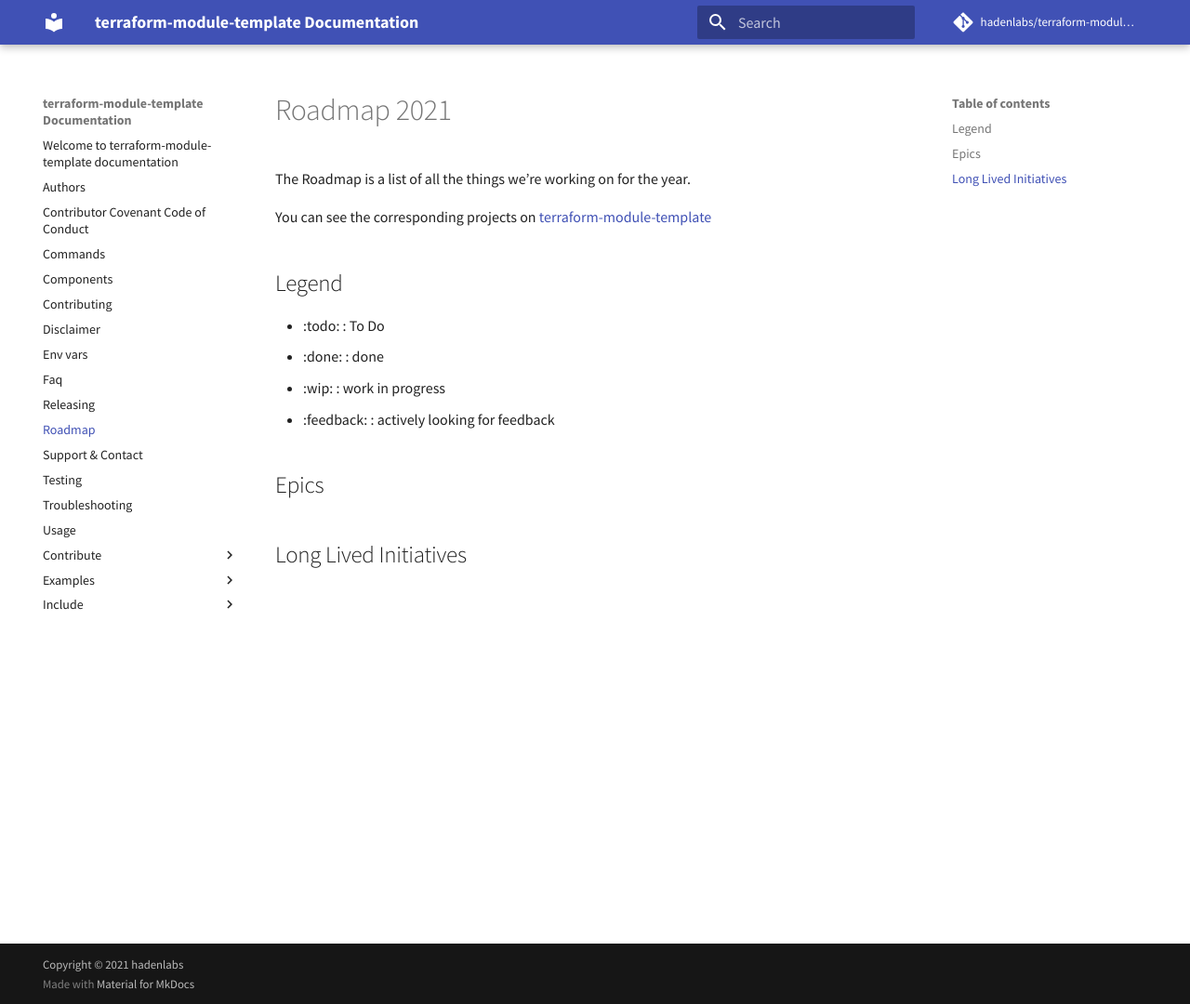
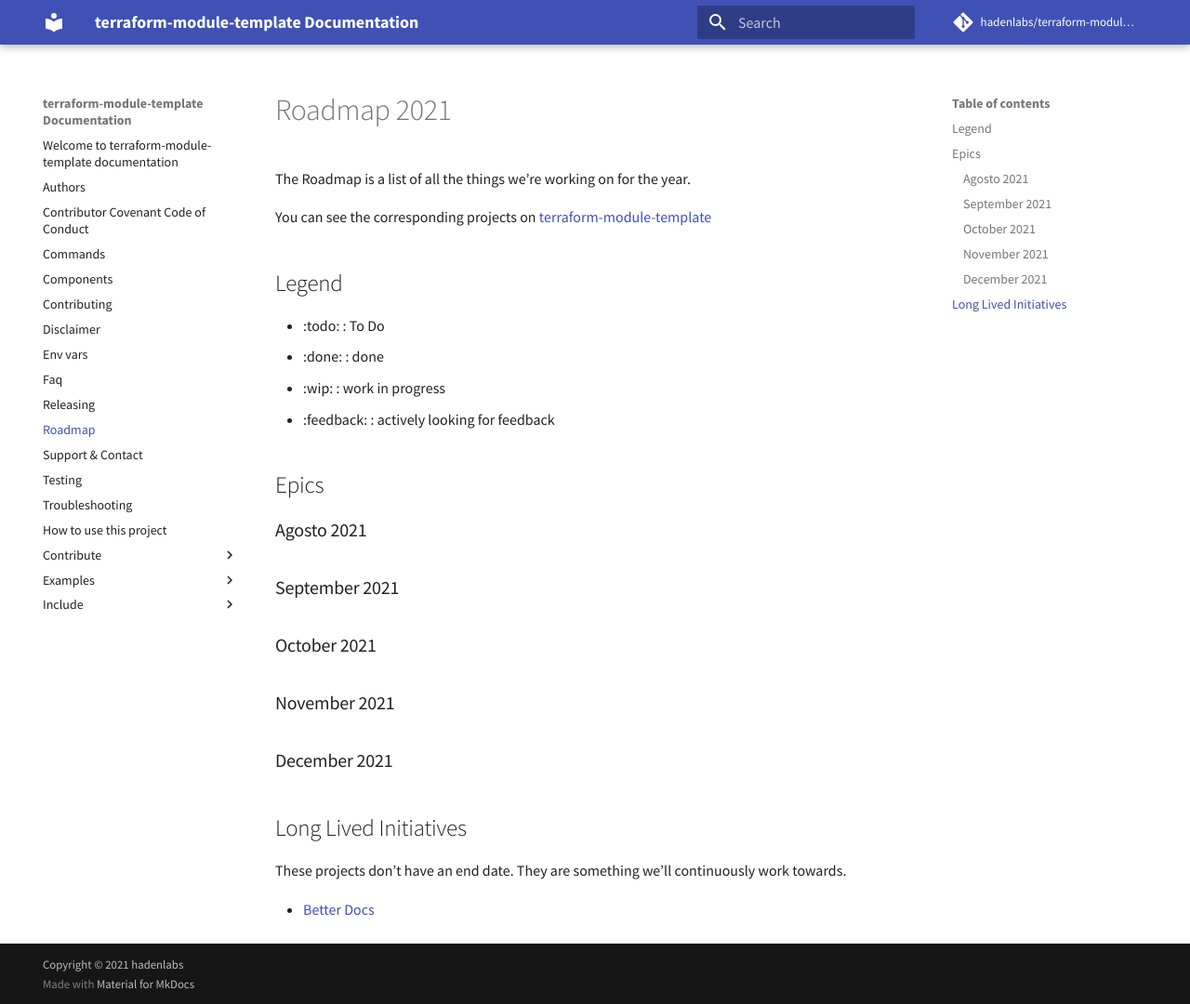
Before and after one commit to luismayta/hadenlabs-terraform-module-template, an MkDocs documentation site: the page built from docs/roadmap.md, in a window 1280 px wide and 1080 px high. Shown: the whole window at 93% size. Built offline with MkDocs 1.6.1 and Material for MkDocs 9.7.7, drawn with Linux system fonts in a browser that asks for light colours; comment, search, counter and statistics services are not loaded.

Commit message:
fix: links information project (#24)

```diff
--- a/docs/roadmap.md
+++ b/docs/roadmap.md
@@ -41,4 +41,18 @@ You can see the corresponding projects on [terraform-module-template](https://gi
 
 ## Epics
 
+### Agosto 2021
+
+### September 2021
+
+### October 2021
+
+### November 2021
+
+### December 2021
+
 ## Long Lived Initiatives
+
+These projects don't have an end date. They are something we'll continuously work towards.
+
+- [Better Docs](https://hadenlabs.atlassian.net/wiki)
```
Also changed, not shown: docs/authors.md (+1 -1 lines), docs/contribute/git-flow.md (+2 -2 lines), docs/contributing.md (+1 -1 lines), docs/usage.md (+10 -0 lines), 3 other files.
